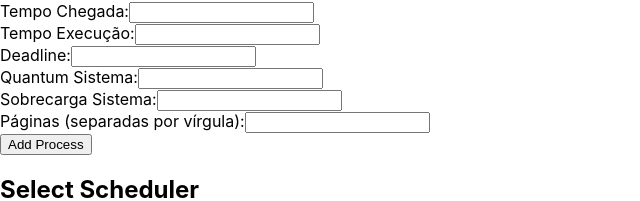
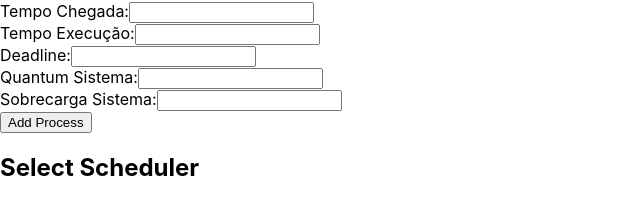
Before and after one commit to leasampaio/trabalho-so, a React (Create React App) app in the folder parte-2/meu-projeto-react/: page / in a window 1280 px wide. Shown: the part 130-331 px from the top of the page, without its empty margins (0-640 px from the left). Built offline with nearby package versions, Linux system fonts and the light colour scheme; no server answers.

Commit message:
subindo alterações no front

```diff
--- a/parte-2/meu-projeto-react/src/App.js
+++ b/parte-2/meu-projeto-react/src/App.js
@@ -9,8 +9,8 @@ function App() {
     tempo_execucao: '',
     deadline: '',
     quantum_sistema: '',
-    sobrecarga_sistema: '',
-    paginas: ''
+    sobrecarga_sistema: ''
+
   });
   const [selectedScheduler, setSelectedScheduler] = useState(1); // 1 for FIFO, 2 for Round Robin, 3 for EDF, 4 for SJF
 
@@ -36,7 +36,7 @@ function App() {
     e.preventDefault();
     const processData = {
       ...newProcess,
-      paginas: newProcess.paginas.split(',').map(Number)
+
     };
 
     axios.post('http://localhost:8000/newprocess', processData)
@@ -48,7 +48,7 @@ function App() {
           deadline: '',
           quantum_sistema: '',
           sobrecarga_sistema: '',
-          paginas: ''
+
         });
       })
       .catch(error => {
@@ -129,17 +129,6 @@ function App() {
               </label>
             </div>
 
-        <div>
-          <label>Páginas (separadas por vírgula):
-            <input
-              type="text"
-              name="paginas"
-              value={newProcess.paginas}
-              onChange={handleChange}
-              required
-            />
-          </label>
-        </div>
         <button type="submit">Add Process</button>
       </form>
       <div>
```
